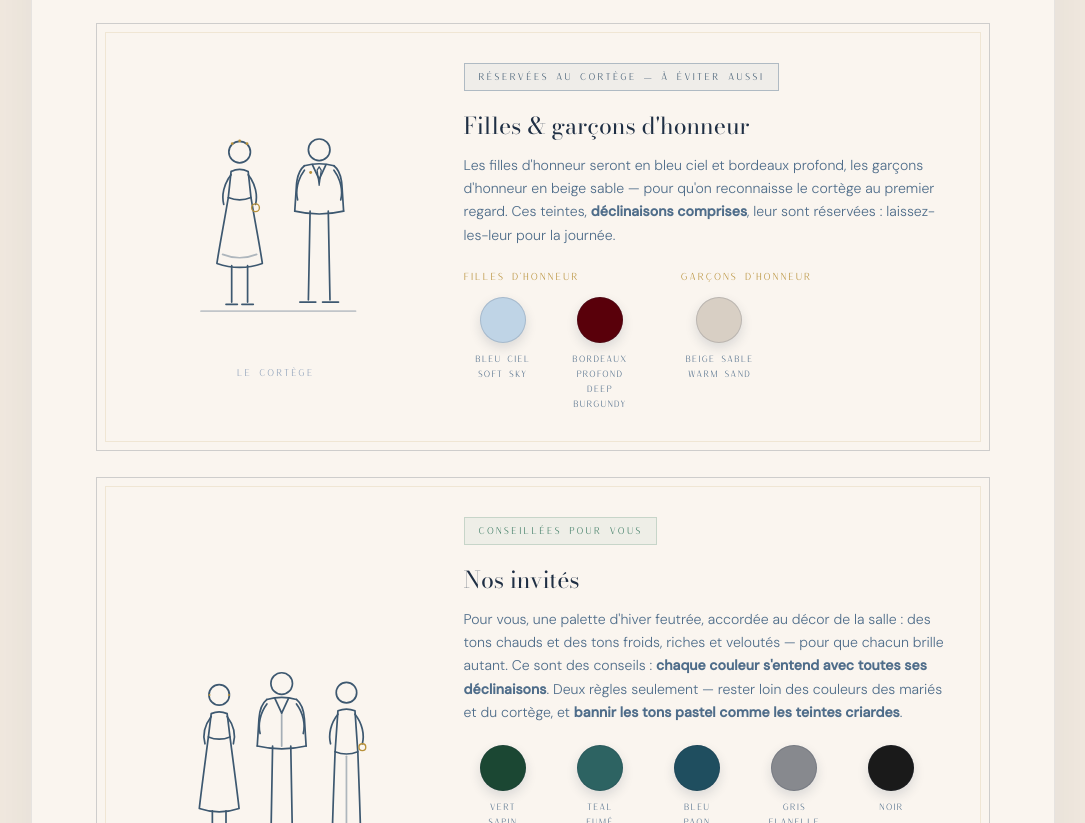
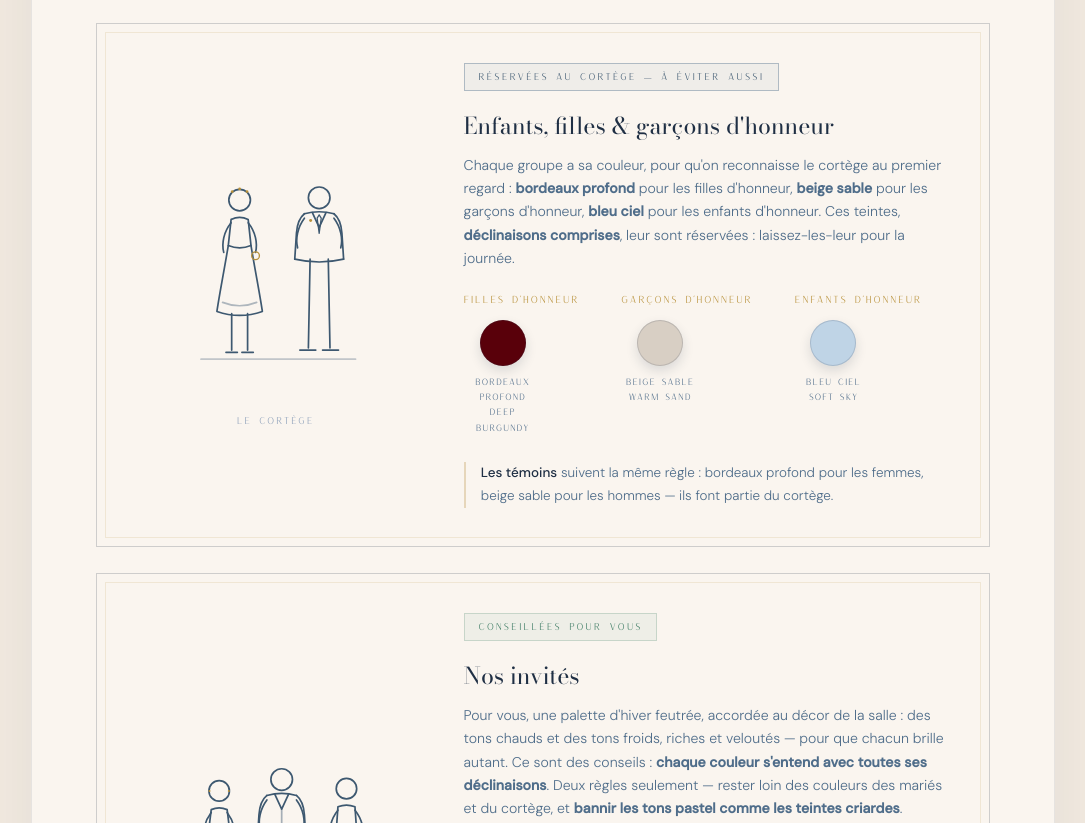
Before and after one commit to Floops10/mariage-tf, a plain HTML site: page dresscode.html in a window 1280 px wide. Shown: the part 1203-2026 px from the top of the page, without its empty margins (97-1182 px from the left). Drawn offline with nearby package versions, Linux system fonts and the light colour scheme; animation ran at ten frames a second; a web font is replaced by a local one.

Commit message:
Dress code : trois groupes de couleurs pour le cortège
- Filles d'honneur  -> bordeaux profond (au lieu de bleu ciel + bordeaux)
- Garcons d'honneur -> beige sable (inchange)
- Enfants d'honneur -> bleu ciel (nouveau groupe)
- Ajout d'une note : les temoins suivent la couleur de leur groupe

Co-Authored-By: Claude Opus 5 <noreply@anthropic.com>

```diff
--- a/dresscode.html
+++ b/dresscode.html
@@ -126,6 +126,19 @@
   color: var(--gold2);
   margin-bottom: .8rem;
 }
+
+/* les témoins suivent la couleur de leur groupe */
+.sw-note {
+  margin-top: 1.7rem;
+  padding-left: .95rem;
+  border-left: 2px solid var(--gold-border2);
+  font-family: var(--font-body);
+  font-size: .84rem;
+  color: var(--text-mid);
+  line-height: 1.7;
+}
+.sw-note b { color: var(--navy); font-weight: 500; }
+
 
 .note-line {
   font-family: var(--font-sub);
@@ -582,17 +595,17 @@
         </div>
         <div>
           <span class="tier-tag res">Réservées au cortège — à éviter aussi</span>
-          <h3 id="tier-cortege">Filles &amp; garçons d'honneur</h3>
+          <h3 id="tier-cortege">Enfants, filles &amp; garçons d'honneur</h3>
           <p class="tier-txt">
-            Les filles d'honneur seront en bleu ciel et bordeaux profond, les garçons
-            d'honneur en beige sable — pour qu'on reconnaisse le cortège au premier regard.
+            Chaque groupe a sa couleur, pour qu'on reconnaisse le cortège au premier regard&nbsp;:
+            <b>bordeaux profond</b> pour les filles d'honneur, <b>beige sable</b> pour les garçons
+            d'honneur, <b>bleu ciel</b> pour les enfants d'honneur.
             Ces teintes, <b>déclinaisons comprises</b>, leur sont réservées&nbsp;: laissez-les-leur pour la journée.
           </p>
           <div class="sw-groups">
             <div class="sw-group">
               <h4>Filles d'honneur</h4>
               <div class="swatches" data-stagger="70">
-                <div class="swatch reveal-zoom"><i style="background:#BFD4E6"></i><span>Bleu ciel<br>Soft Sky</span></div>
                 <div class="swatch reveal-zoom"><i style="background:#59000A"></i><span>Bordeaux profond<br>Deep Burgundy</span></div>
               </div>
             </div>
@@ -602,7 +615,17 @@
                 <div class="swatch reveal-zoom"><i style="background:#D8CFC4"></i><span>Beige sable<br>Warm Sand</span></div>
               </div>
             </div>
+            <div class="sw-group">
+              <h4>Enfants d'honneur</h4>
+              <div class="swatches" data-stagger="70">
+                <div class="swatch reveal-zoom"><i style="background:#BFD4E6"></i><span>Bleu ciel<br>Soft Sky</span></div>
+              </div>
+            </div>
           </div>
+          <p class="sw-note reveal">
+            <b>Les témoins</b> suivent la même règle&nbsp;: bordeaux profond pour les femmes,
+            beige sable pour les hommes — ils font partie du cortège.
+          </p>
         </div>
       </div>
 
```
